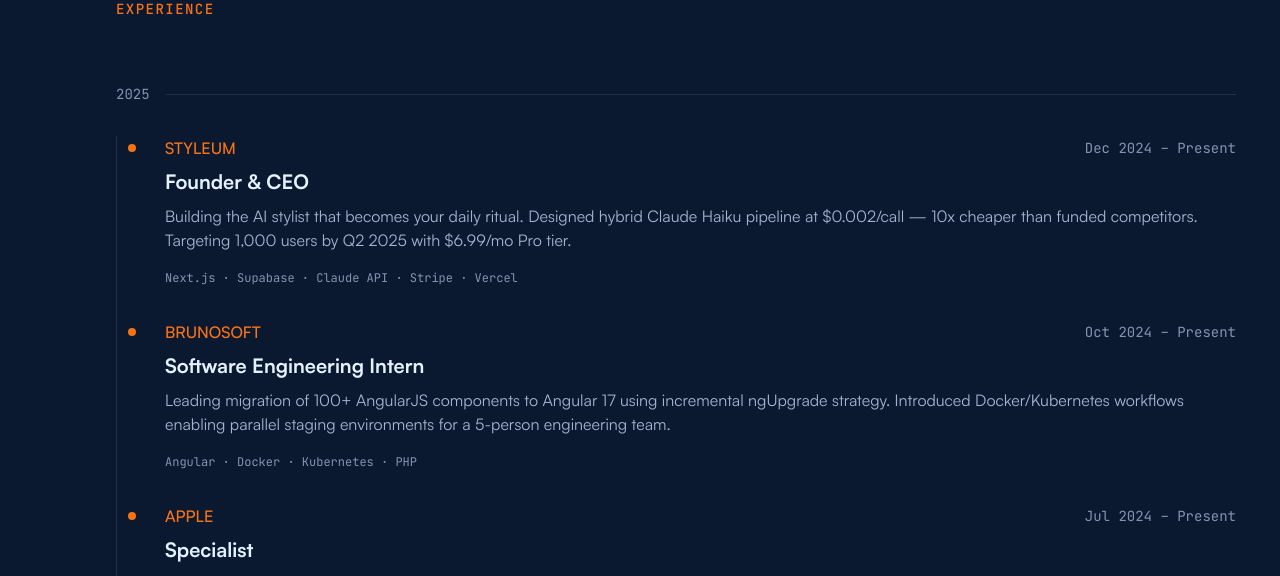
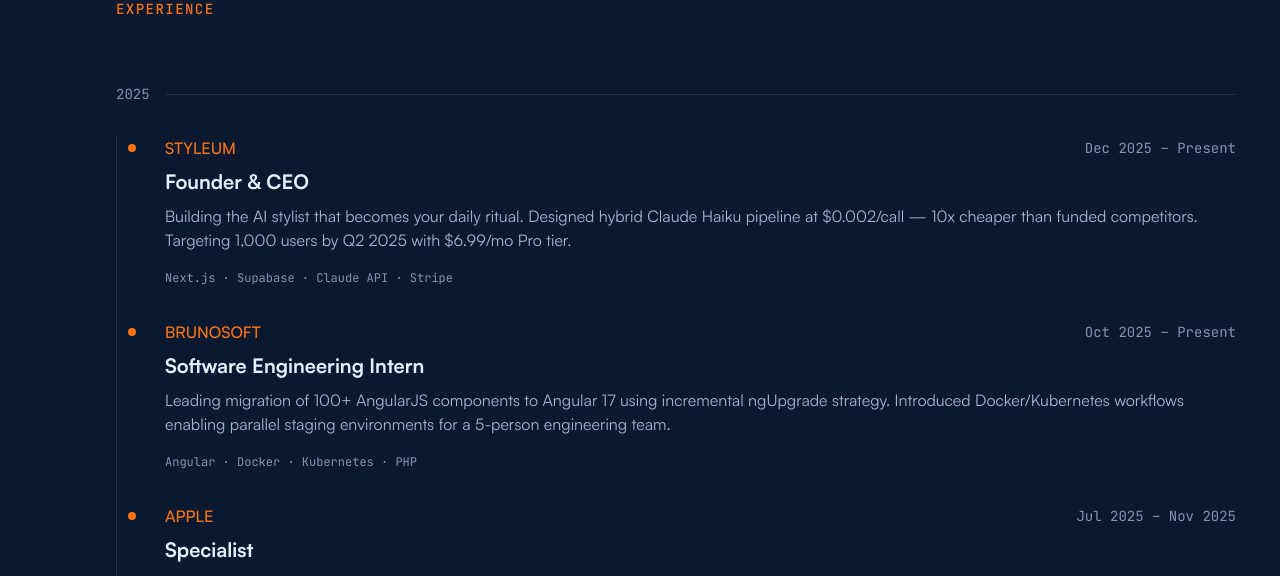
Before and after one commit to Smear6uard/sameerakhtar.dev, a Next.js app: page / in a window 1280 px wide. Shown: the part 1880-2456 px from the top of the page. Built offline with nearby package versions, Linux system fonts and the light colour scheme.

Commit message:
Update experience dates and details
🤖 Generated with [Claude Code](https://claude.com/claude-code)

Co-Authored-By: Claude Opus 4.5 <noreply@anthropic.com>

```diff
--- a/src/components/sections/experience-section.tsx
+++ b/src/components/sections/experience-section.tsx
@@ -9,15 +9,15 @@ const experiences = [
       {
         company: "STYLEUM",
         title: "Founder & CEO",
-        period: "Dec 2024 – Present",
+        period: "Dec 2025 – Present",
         description:
           "Building the AI stylist that becomes your daily ritual. Designed hybrid Claude Haiku pipeline at $0.002/call — 10x cheaper than funded competitors. Targeting 1,000 users by Q2 2025 with $6.99/mo Pro tier.",
-        tech: "Next.js · Supabase · Claude API · Stripe · Vercel",
+        tech: "Next.js · Supabase · Claude API · Stripe",
       },
       {
         company: "BRUNOSOFT",
         title: "Software Engineering Intern",
-        period: "Oct 2024 – Present",
+        period: "Oct 2025 – Present",
         description:
           "Leading migration of 100+ AngularJS components to Angular 17 using incremental ngUpgrade strategy. Introduced Docker/Kubernetes workflows enabling parallel staging environments for a 5-person engineering team.",
         tech: "Angular · Docker · Kubernetes · PHP",
@@ -25,7 +25,7 @@ const experiences = [
       {
         company: "APPLE",
         title: "Specialist",
-        period: "Jul 2024 – Present",
+        period: "Jul 2025 – Nov 2025",
         description:
           "Technical advisor resolving complex iOS/macOS issues for 50+ monthly clients. Specialized in enterprise MDM enrollment and multi-device configurations. Consistently achieved 95%+ satisfaction rating.",
         tech: "iOS · macOS · MDM",
```
